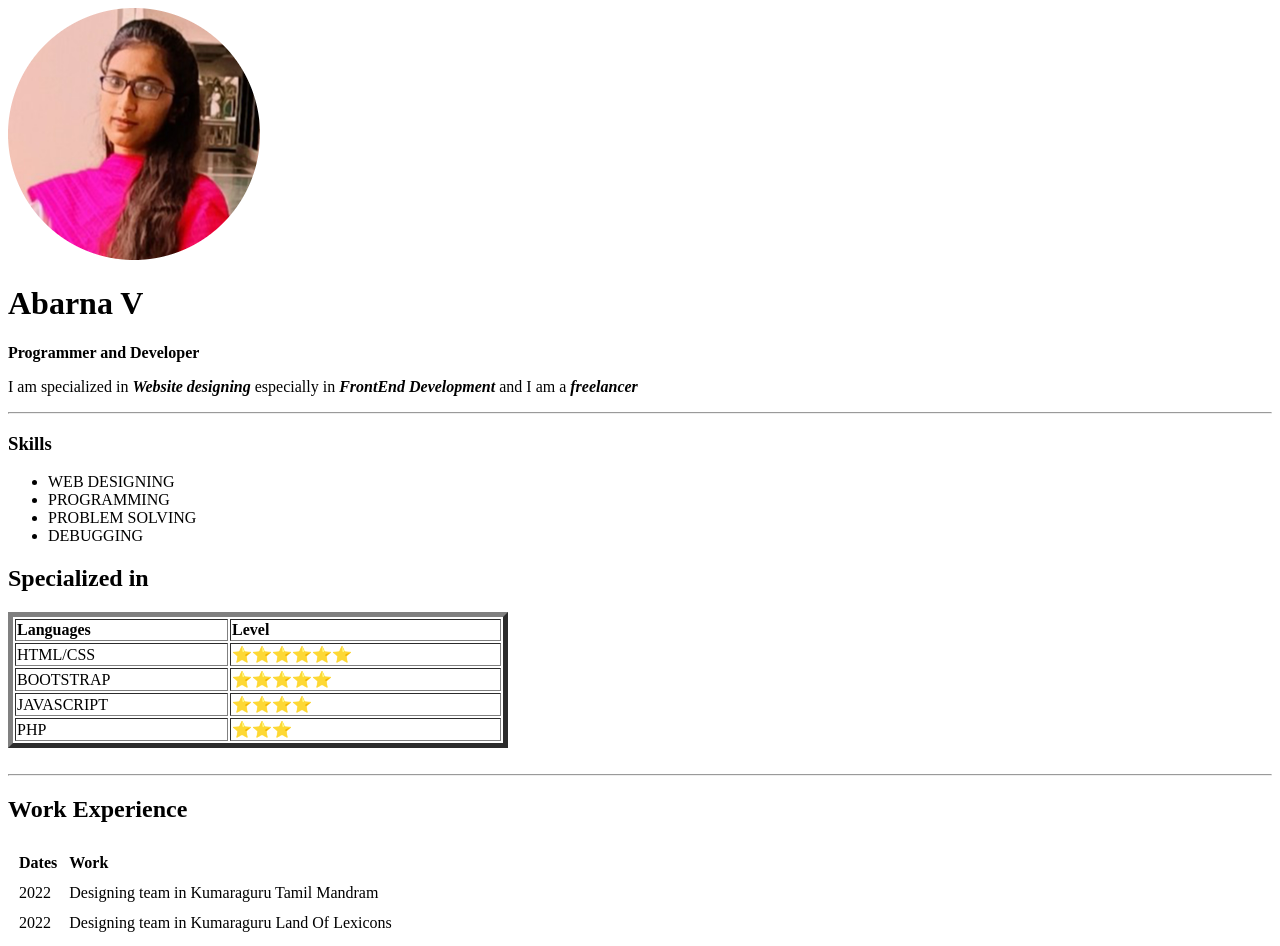
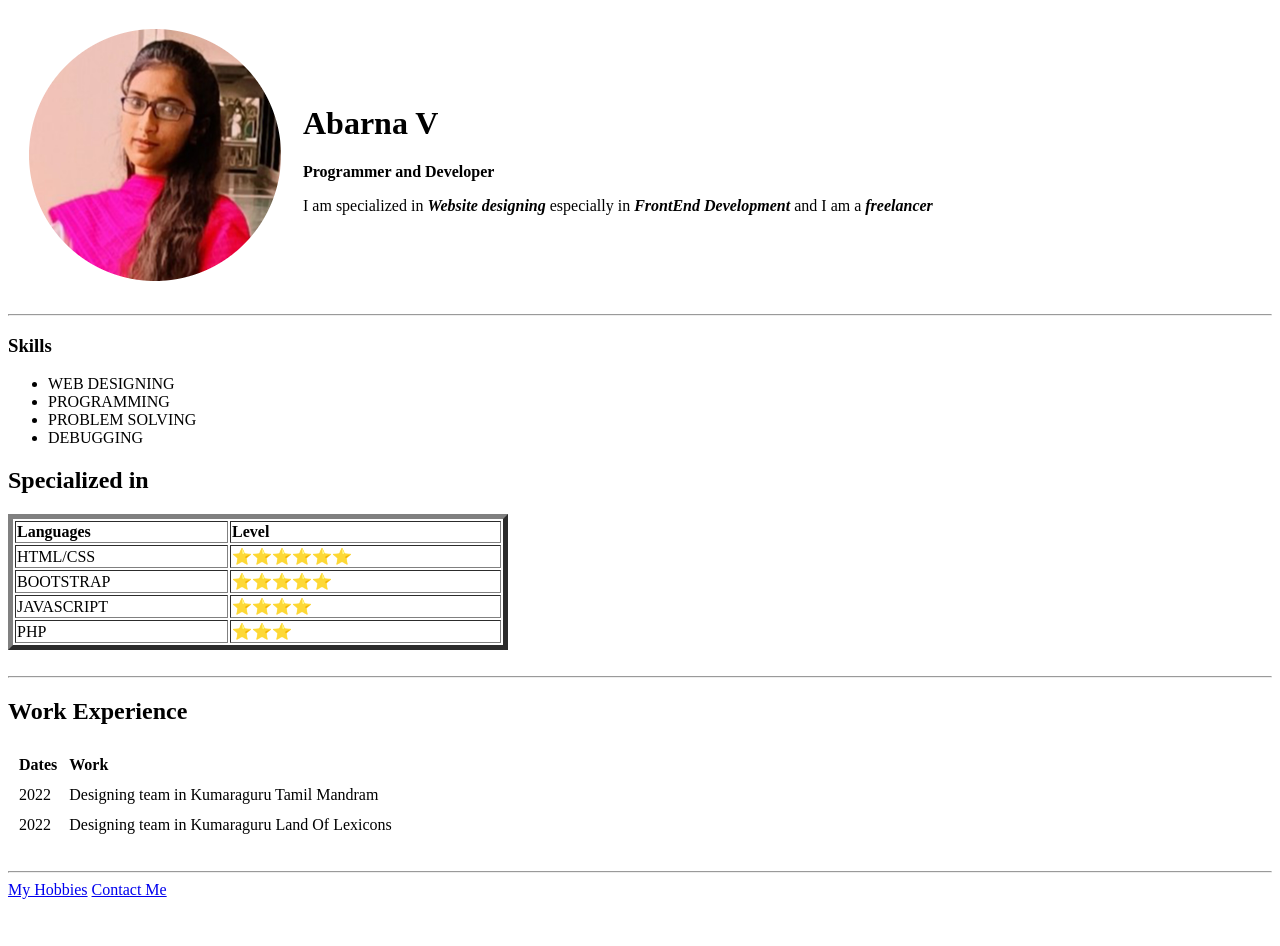
Before and after one commit to abarnavelusamy/cv, a plain HTML site: page index.html in a window 1280 px wide. Shown: the top 946 px of the page. After the commit the page ends 907 px from the top, so only its background shows below. Drawn offline with Linux system fonts and the light colour scheme.

Commit message:
adding html

```diff
--- a/index.html
+++ b/index.html
@@ -6,10 +6,18 @@
 	<title>Portfolio</title>
 </head>
 <body>
-	<img src="abarna.png" alt="profile">
-	<h1>Abarna V</h1>
-	<p><strong>Programmer and Developer</strong></p>
-	<p>I am specialized in <strong><em>Website designing</em></strong> especially in <strong><em>FrontEnd Development</em> </strong> and I am a <strong><em>freelancer</em></strong></p>
+	<table cellspacing="20px">
+		<tr>
+			<td>
+				<img src="abarna.png" alt="profile">
+			</td>
+			<td>
+				<h1>Abarna V</h1>
+	            <p><strong>Programmer and Developer</strong></p>
+	            <p>I am specialized in <strong><em>Website designing</em></strong> especially in <strong><em>FrontEnd Development</em> </strong> and I am a <strong><em>freelancer</em></strong></p>
+			</td>
+		</tr>
+	</table>
 	<hr>
 	<h3>Skills </h3>
 	<ul>
```
